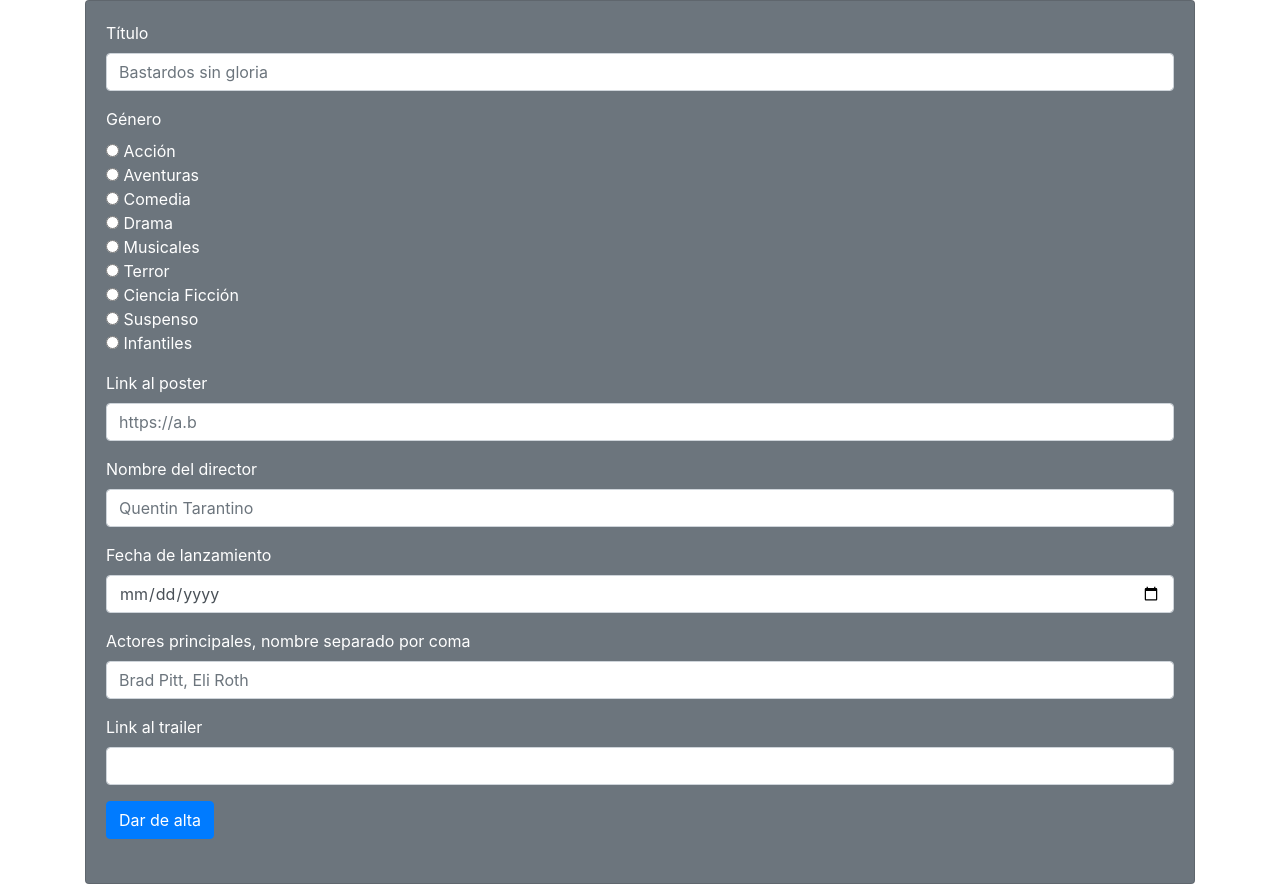
After one commit to sobraljuanpa/tallerProg, a PHP site: page /addMoviePage.php in a window 1280 px wide. The commit adds this page. Run offline with PHP 8.4, Linux system fonts and the light colour scheme; some libraries are stand-ins or nearby versions.

Commit message:
Se crea formulario para agregar pelicula y se lo linkea desde el menu principal

```diff
--- /dev/null
+++ b/addMoviePage.php
@@ -0,0 +1,92 @@
+<!DOCTYPE html>
+<html lang="en">
+<head>
+    <meta charset="UTF-8">
+    <meta name="viewport" content="width=device-width, initial-scale=1.0">
+    <meta http-equiv="X-UA-Compatible" content="ie=edge">
+    <title>BDPI - Registro</title>
+    <link rel="stylesheet" href="bootstrap-4.4.1-dist/css/bootstrap.min.css"/>
+    <script src="https://code.jquery.com/jquery-3.1.0.min.js"></script>
+    <script src="bootstrap-4.4.1-dist/js/bootstrap.min.js"></script>
+    <script>
+    function checkPasswords(form) {
+
+      password1 = form.password1.value;
+      password2 = form.password2.value;
+
+      // Check if any password is empty
+      if (password1 == '' || password2 == ''){
+          alert ("Las contraseñas no pueden ser diferentes");
+          return false;
+      }
+
+      // Check if passwords match
+      else if (password1 != password2){
+        alert ("Las contraseñas ingresadas no son iguales");
+        return false;
+      }
+
+      // Check if password length is valid
+      else if (password1.length < 6){
+          alert("Por favor ingrese una contraseña de al menos seis caracteres")
+          return false;
+      }
+
+      return true;
+    }
+  </script>
+</head>
+<body>
+  <div class="container">
+    <div class="card text-white bg-secondary">
+      <div class="card-body">
+        <form onSubmit="return checkFields(this)"action="doRegisterMovie.php" method="POST">
+          <div class="form-group">
+            <label>Título</label>
+            <input name="title" type="text" class="form-control" placeholder="Bastardos sin gloria">
+          </div>
+          <div class="form-group">
+            <label>Género</label><br>
+            <input type="radio" name="genre" value="Acción"> Acción<br>
+            <input type="radio" name="genre" value="Aventuras"> Aventuras<br>
+            <input type="radio" name="genre" value="Comedia"> Comedia<br>
+            <input type="radio" name="genre" value="Drama"> Drama<br>
+            <input type="radio" name="genre" value="Musicales"> Musicales<br>
+            <input type="radio" name="genre" value="Terror"> Terror<br>
+            <input type="radio" name="genre" value="Aventuras"> Ciencia Ficción<br>
+            <input type="radio" name="genre" value="Comedia"> Suspenso<br>
+            <input type="radio" name="genre" value="Drama"> Infantiles<br>
+          </div>
+          <div class="form-group">
+            <label>Link al poster</label>
+            <input name="posterLink" type="text" class="form-control" placeholder="https://a.b">
+          </div>
+          <div class="form-group">
+            <label>Nombre del director</label>
+            <input name="directorName" type="text" class="form-control" placeholder="Quentin Tarantino">
+          </div>
+          <div class="form-group">
+            <label>Fecha de lanzamiento</label>
+            <input name="date" type="date" class="form-control">
+          </div>
+          <div class="form-group">
+            <label>Actores principales, nombre separado por coma</label>
+            <input name="actors" type="text" class="form-control" placeholder="Brad Pitt, Eli Roth">
+          </div>
+          <div class="form-group">
+            <label>Link al trailer</label>
+            <input name="trailerLink" type="text" class="form-control">
+          </div>
+          <button type="submit" class="btn btn-primary">Dar de alta</button>
+        </form>
+        <br>
+        <?php
+          if(isset($_GET["err"])) {
+            echo("<label>Por favor llene todos los campos.</label>");
+          }
+        ?>
+      </div>
+    </div>
+  </div>
+</body>
+</html>
--- a/index.php
+++ b/index.php
@@ -29,7 +29,7 @@
           if (isset($_SESSION["loggedUser"])) {
             $user = $_SESSION["loggedUser"];
             if ($user["role"] == "admin"){
-              echo('<li class="nav-item"><a class="nav-link" href="#">Agregar película</a></li>');
+              echo('<li class="nav-item"><a class="nav-link" href="addMoviePage.php">Agregar película</a></li>');
               echo('<li class="nav-item"><a class="nav-link" href="#">Aprobar comentarios</a></li>');
             }
           }
```
